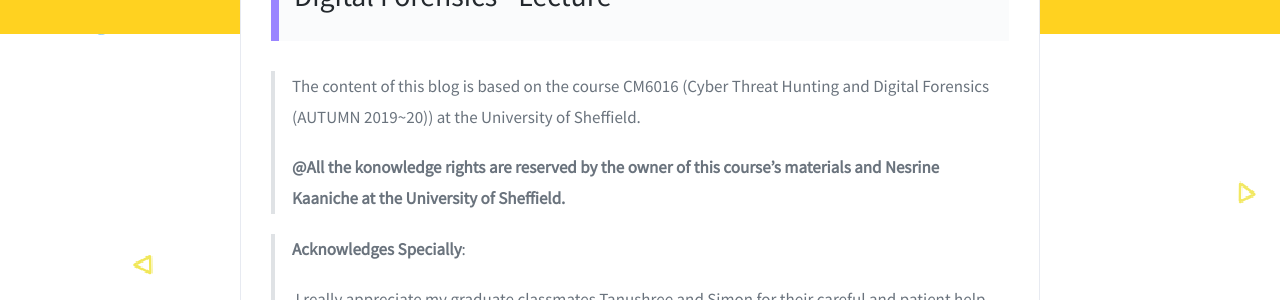
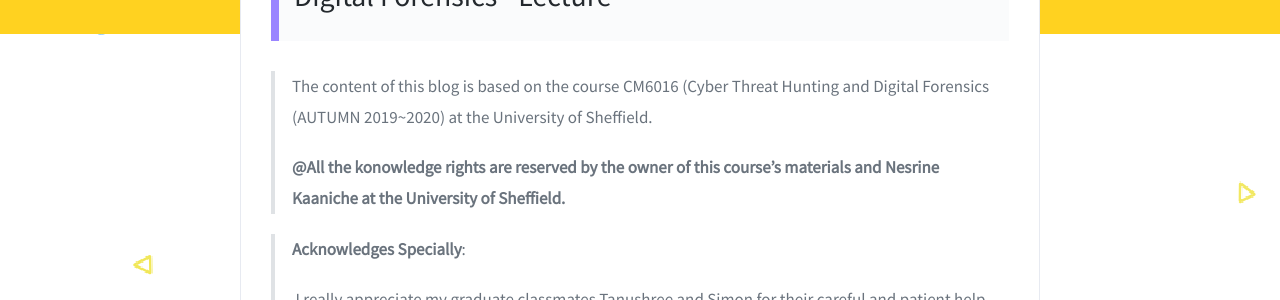
Before and after one commit to DoHerasYang/DoHerasYang.github.io, a Jekyll site: the page built from _posts/2019-12-19-Digital Forensics.md, in a window 1280 px wide and 900 px high, scrolled down 406 px. Shown: the part 185-485 px from the top of the window. Built offline with Jekyll 4.4.1, drawn with Linux system fonts in a browser that asks for light colours; comment, search, counter and statistics services are not loaded.

Commit message:
Update 2019-12-19-Digital Forensics.md

```diff
--- a/_posts/2019-12-19-Digital Forensics.md
+++ b/_posts/2019-12-19-Digital Forensics.md
@@ -11,7 +11,7 @@ tags: Lectures
 
 # Digital Forensics - Lecture
 
-> The content of this blog is based on the course CM6016 (Cyber Threat Hunting and Digital Forensics (AUTUMN 2019~20)) at the University of Sheffield.
+> The content of this blog is based on the course CM6016 (Cyber Threat Hunting and Digital Forensics (AUTUMN 2019~2020) at the University of Sheffield.
 >
 > **@All the konowledge rights are reserved by the owner of this course's materials and Nesrine Kaaniche at the University of Sheffield.**
 
```
